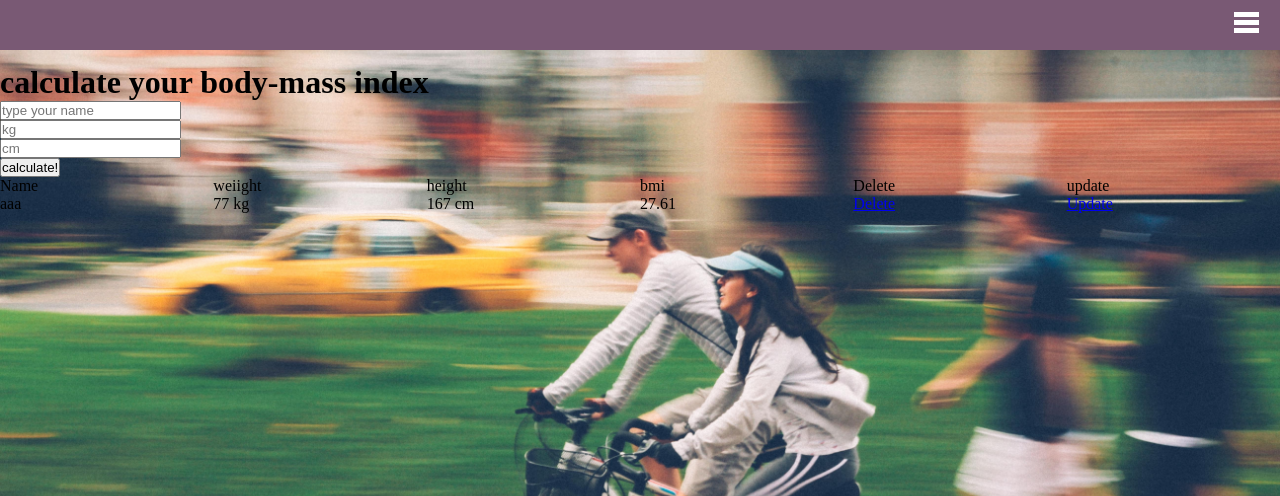
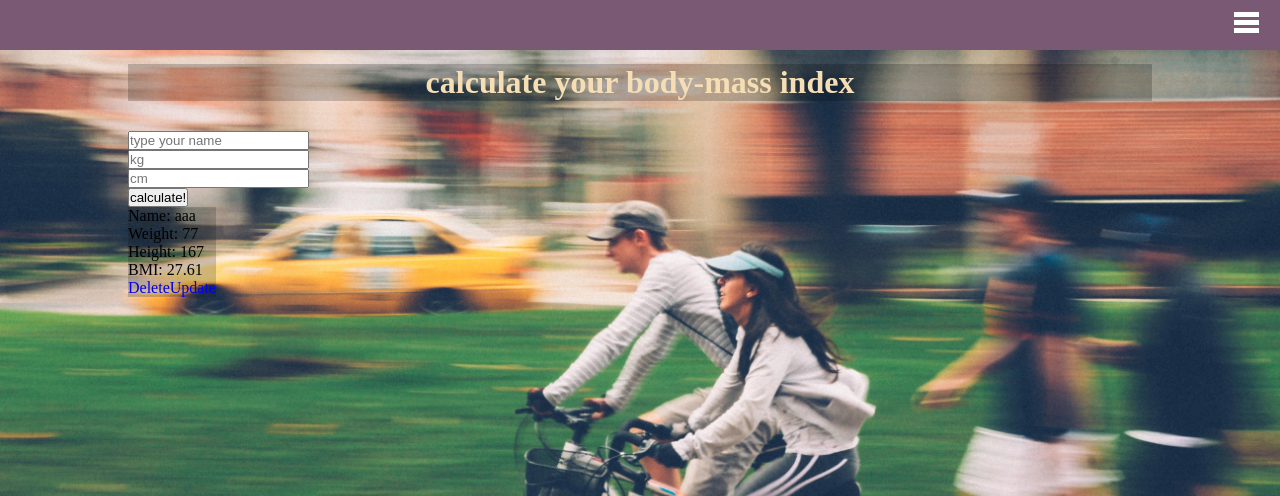
Before and after one commit to mateusmecunhe/python-flask-app, a Flask app: page /bmi/ in a window 1280 px wide. Shown: the top 496 px of the page. Run offline with Flask 2, Linux system fonts and the light colour scheme; data comes from the database, SQL or seed files in the repository; both versions use the stored data as it was after the commit.

Commit message:
adjusting website

```diff
--- a/static/css/bmi/bmi.css
+++ b/static/css/bmi/bmi.css
@@ -2,6 +2,9 @@
     /* background-color: pink; */
     margin: 0;
     padding: 0;
+    text-decoration: none;
+    box-sizing: border-box;
+    list-style: none;
 }
 
 body{
@@ -10,8 +13,34 @@ body{
     background-size: cover;
     background-repeat: no-repeat;
 }
+h1{
+    margin-bottom: 30px;
+    text-align: center;
+    color: wheat;
+    background-color: rgba(0,0,0, 0.2)
+}
 
-.grid{
-    display: grid;
-    grid-template-columns: 1fr 1fr 1fr 1fr 1fr 1fr
+.form{
+    margin-left: auto;
+    margin-right: auto;
+
 }
+
+.container{
+    width: 80%;
+    margin-left: auto;
+    margin-right: auto;
+}
+
+.cards-flexbox{
+    display: flexbox;
+    flex-direction: row;
+    flex-wrap: wrap;
+    justify-content: space-around;
+}
+
+.pacient-card{
+    display: inline-table;
+    background-color: rgba(20, 20, 20, 0.2);
+
+}
--- a/templates/bmi-calc/bmi-calculation.html
+++ b/templates/bmi-calc/bmi-calculation.html
@@ -5,7 +5,9 @@
 <link rel="stylesheet" href="{{ url_for('static', filename='css/bmi/bmi.css') }}">
 {% endblock %}
 {% block body %}
+<div class="container">
     <h1>calculate your body-mass index</h1>
+    <div class="form">
         <form action="/bmi/" , method="POST">
             <input type="text" name="name" id="name" placeholder="type your name" required> <br>
             <input type="number" name="weight" id="weight" placeholder="kg" required> <br>
@@ -13,7 +15,7 @@
             <input type="submit" name="submit" id="submit" value="calculate!">
 
         </form>
-
+    </div>
     {% if error %}
     <p class=error><strong>Error:</strong> {{ error }}
         {% endif %}
@@ -26,31 +28,25 @@
         <p class="no-tasks-warning">there are no pacients. Add one</p>
 
         {% else %}
-    <div class="grid title">
-        <span>Name</span>
-        <span>weiight</span>
-        <span>height</span>
-        <span>bmi</span>
-        <span>Delete</span>
-        <span>update</span>
-    </div>
-
-    <div class="grid data">
+<div class="cards-flexbox"></div>
         {% for pacient in pacients %}
 
-        <span class="">{{pacient.name}}</span>
-        <span class="">{{pacient.weight}} kg</span>
-        <span class="">{{pacient.height}} cm</span>
-        <span class="">{{pacient.bmi}}</span>
+            <div class="pacient-card">
+                <ul>
+                    <li>Name: {{pacient.name}}</li>
+                    <li>Weight: {{pacient.weight}}</li>
+                    <li>Height: {{pacient.height}}</li>
+                    <li>BMI: {{pacient.bmi}}</li>
+                </ul>
 
                 <a href="/bmi/delete/{{pacient.id}}" class="links delete-link">Delete</a>
                 <a href="/bmi/update/{{pacient.id}}" class="links update-link">Update</a>
+            </div>
 
-
-
+        </div>
 
         {% endfor %}
 </div>
-
+</div>
 {% endif %}
 {% endblock %}
--- a/templates/index.html
+++ b/templates/index.html
@@ -41,7 +41,7 @@
         <p>By the way, this website is built on a Python/Flask application</p>
         <ul>
           <li> <a href="task">check out my Python3/Flask task manager</a></li>
-          <li> <a href="bmi">or my BMI calculator</a></li>
+          <li style="display: none;"> <a href="bmi">or my BMI calculator</a></li>
           <li> <a href="https://github.com/mateusmecunhe/" target="_blank">or, even, my github</a></li>
         </ul>
       </div>
```
Also changed, not shown: test.db. Lines whose indentation alone changed are shown as unchanged.
